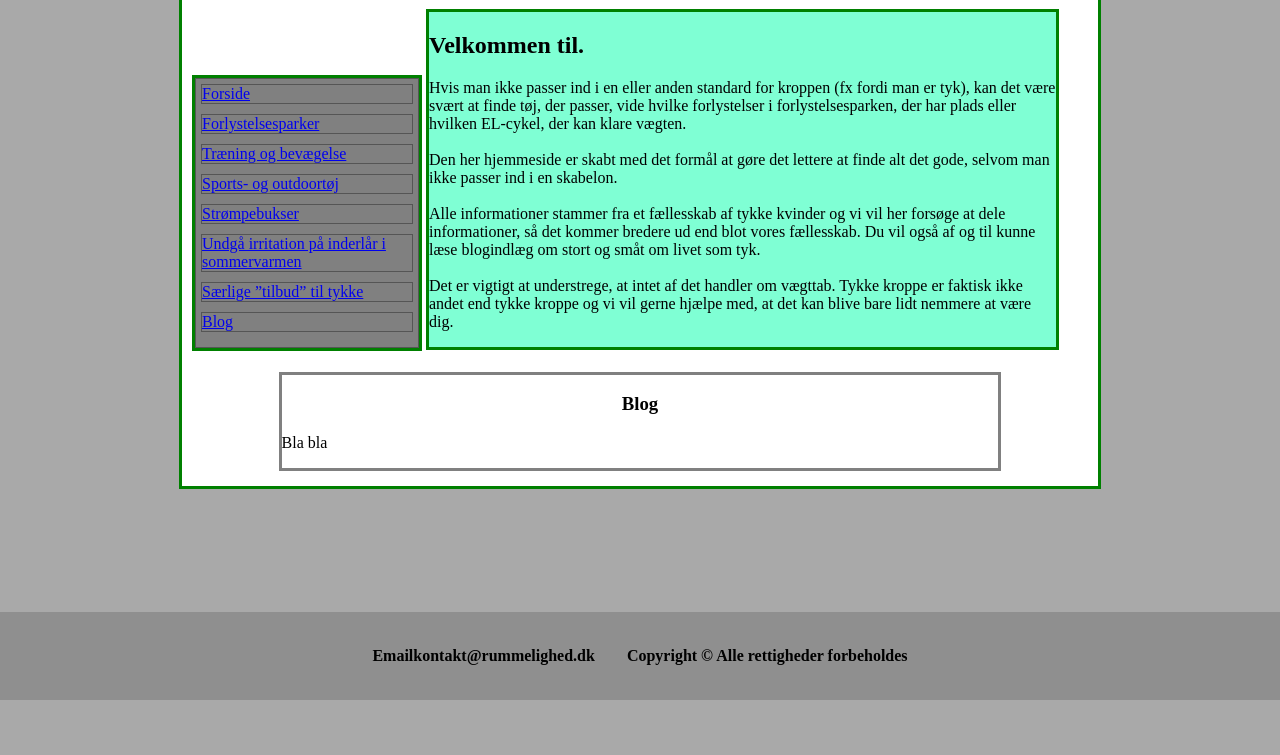
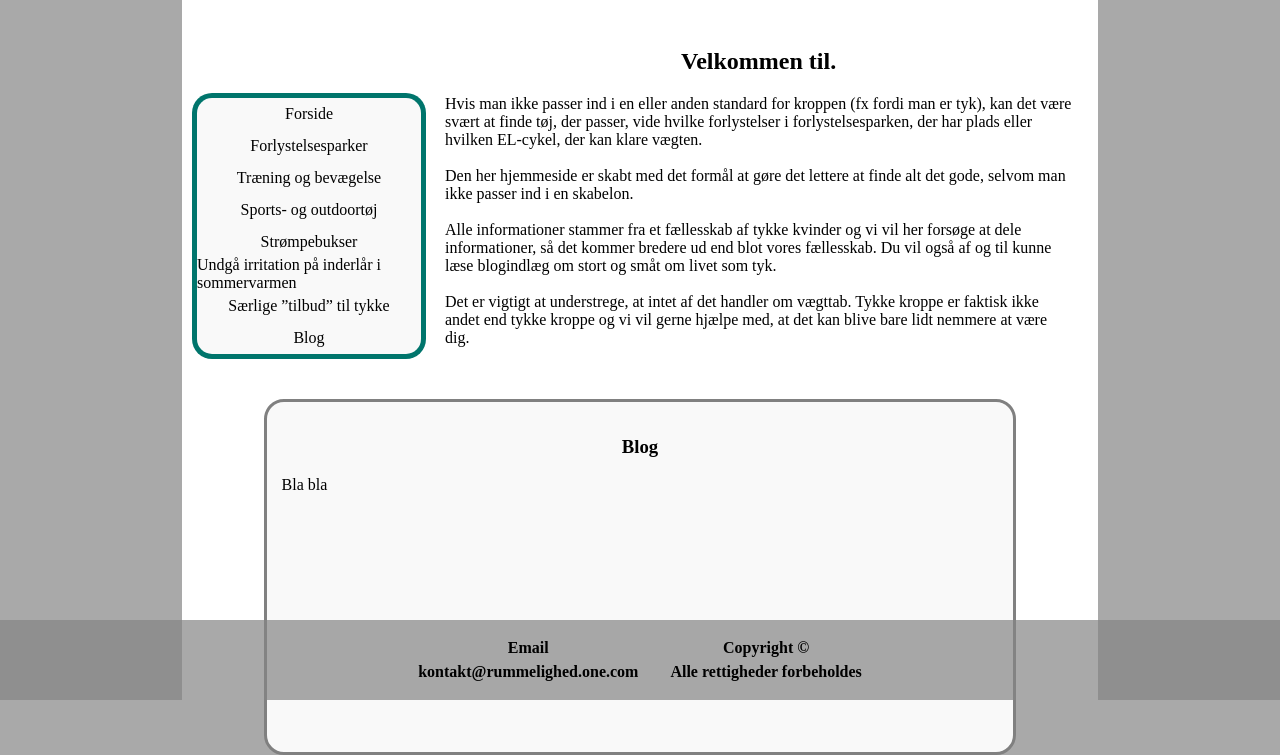
Before and after one commit to Rummelighed/Rummelighed.github.io, a plain HTML site: page index.html in a window 1280 px wide. Shown: the part 100-855 px from the top of the page. Before the commit the page ends 800 px from the top, so only its background shows below. Drawn offline with Linux system fonts and the light colour scheme.

Commit message:
holy shit it's so good guys

```diff
--- a/index.html
+++ b/index.html
@@ -13,37 +13,72 @@
     <div class="content">
         <h1>Rummelighed - plads til alle</h1>
         <div class="menu">
-            <ul>
-                <li class="dropdown">
-                    <a href="index.html">Forside</a>
+
+                <div class="dropdown">
+                    <a href="index.html" class="button" id="topbutton">Forside</a>
                     <div class="dropdown-content">
                         <a href="#">Link 1</a>
                         <a href="#">Link 2</a>
                         <a href="#">Link 3</a>
                     </div>
-                </li>
-                <li class="dropdown">
-                    <a href="#">Forlystelsesparker</a>
-                </li>
-                <li class="dropdown">
-                    <a href="#">Træning og bevægelse</a>
-                </li>
-                <li class="dropdown">
-                    <a href="#">Sports- og outdoortøj</a>
-                </li>
-                <li class="dropdown">
-                    <a href="#">Strømpebukser</a>
-                </li>
-                <li class="dropdown">
-                    <a href="#">Undgå irritation på inderlår i sommervarmen</a>
-                </li>
-                <li class="dropdown">
-                    <a href="#">Særlige ”tilbud” til tykke</a>
-                </li>
-                <li class="dropdown">
-                    <a href="#">Blog</a>
-                </li>
-            </ul>
+                </div>
+                <div class="dropdown">
+                    <a href="#" class="button">Forlystelsesparker</a>
+                    <div class="dropdown-content">
+                        <a href="#">Link 1</a>
+                        <a href="#">Link 2</a>
+                        <a href="#">Link 3</a>
+                    </div>
+                </div>
+                <div class="dropdown">
+                    <a href="#" class="button">Træning og bevægelse</a>
+                    <div class="dropdown-content">
+                        <a href="#">Link 1</a>
+                        <a href="#">Link 2</a>
+                        <a href="#">Link 3</a>
+                    </div>
+                </div>
+                <div class="dropdown">
+                    <a href="#" class="button">Sports- og outdoortøj</a>
+                    <div class="dropdown-content">
+                        <a href="#">Link 1</a>
+                        <a href="#">Link 2</a>
+                        <a href="#">Link 3</a>
+                    </div>
+                </div>
+                <div class="dropdown">
+                    <a href="#" class="button">Strømpebukser</a>
+                    <div class="dropdown-content">
+                        <a href="#">Link 1</a>
+                        <a href="#">Link 2</a>
+                        <a href="#">Link 3</a>
+                    </div>
+                </div>
+                <div class="dropdown">
+                    <a href="#" class="button">Undgå irritation på inderlår i sommervarmen</a>
+                    <div class="dropdown-content">
+                        <a href="#">Link 1</a>
+                        <a href="#">Link 2</a>
+                        <a href="#">Link 3</a>
+                    </div>
+                </div>
+                <div class="dropdown">
+                    <a href="#" class="button">Særlige ”tilbud” til tykke</a>
+                    <div class="dropdown-content">
+                        <a href="#">Link 1</a>
+                        <a href="#">Link 2</a>
+                        <a href="#">Link 3</a>
+                    </div>
+                </div>
+                <div class="dropdown">
+                    <a href="#" class="button" id="bottombutton">Blog</a>
+                    <div class="dropdown-content">
+                        <a href="#">Link 1</a>
+                        <a href="#">Link 2</a>
+                        <a href="#">Link 3</a>
+                    </div>
+                </div>
+
         </div>
         <div class="about">
             <h2>Velkommen til.</h2>
@@ -71,10 +106,13 @@
     <footer>
         <div class="footercontent">
             <p>Email</p>
-            <p>kontakt@rummelighed.dk</p>
+            <br>
+            <p>kontakt@rummelighed.one.com</p>
         </div>
         <div class="footercontent">
-            <p>Copyright &copy; Alle rettigheder forbeholdes</p>
+            <p>Copyright &copy;</p>
+            <br>
+            <p>Alle rettigheder forbeholdes</p>
         </div>
     </footer>
 </body>
--- a/style.css
+++ b/style.css
@@ -1,17 +1,20 @@
 body {
     background-color: darkgray;
     margin: 0;
+    height: 100vh;
 }
 
 h1 {
     text-align: center;
+    margin: 0;
+    padding: 30px;
 }
 
 .content {
     margin: 0 auto;
     width: 70%;
-    border: 3px solid green;
-    padding: 10px;
+    /* border: 3px solid green; */
+    padding: 0 10px;
     height: 100%;
     background-color: white;
 }
@@ -23,45 +26,70 @@ footer {
     background-color: rgb(133, 133, 133, 0.7);
     left: 0;
     text-align: center;
-    /*Align content equally centered*/
     display: flex;
     justify-content: center;
 }
 
 .footercontent {
-    /*Align content equally centered*/
-    display: flex;
+    display: inline;
     justify-content: center;
     margin: auto 0;
     color: black;
     font-weight: bold;
     margin: 1rem;
+    vertical-align: middle;
 }
 
 .footercontent p {
     line-height: 1.5;
     display: inline-block;
     vertical-align: middle;
+    margin: 0;
 }
 
 .menu {
     display: inline-block;
-    border: 3px solid green;
+    /* border: 3px solid green; */
     width: 25%;
-    background-color: gray;
+    background-color: rgb(0, 117, 108);
     margin: 1rem auto;
+    border-radius: 20px;
+    padding: 5px;
 }
 
-.menu ul {
-    list-style-type: none;
-    margin: 0;
-    padding: 5px;
-    border: 1px solid #555;
+.dropdown {
+    height: 2rem;
 }
 
-.menu li {
-    margin-bottom: 10px;
-    border: 1px solid #555;
+.button {
+    background-color: #f9f9f9;
+    border: none;
+    color: white;
+    text-decoration: none;
+    display: flex;
+    font-size: 16px;
+    cursor: pointer;
+    height: 100%;
+    width: 100%;
+    color: black;
+    justify-content: center;
+    align-items: center;
+  }
+
+.button:hover {
+    background-color: #f1f1f1;
+}
+
+#topbutton {
+    border-radius: 15px 15px 0 0;
+}
+
+#bottombutton {
+    border-radius: 0 0 15px 15px;
+}
+
+.dropdown:hover #bottombutton {
+    border-radius: 0;
 }
 
 /*DROPDOWN*/
@@ -70,40 +98,50 @@ footer {
     display: none;
     position: absolute;
     background-color: #f9f9f9;
-    min-width: 160px;
-    box-shadow: 0px 8px 16px 0px rgba(0,0,0,0.2);
+    min-width: 17.5%;
+    box-shadow: 0px 8px 16px 0px rgba(0, 0, 0, 0.2);
     z-index: 1;
-  }
+}
 
-  .dropdown-content a {
+.dropdown-content a {
     color: black;
     padding: 12px 16px;
     text-decoration: none;
     display: block;
-  }
+}
 
-  .dropdown-content a:hover {background-color: #f1f1f1}
+.dropdown-content a:hover {
+    background-color: #f1f1f1
+}
 
-  .dropdown:hover .dropdown-content {
+.dropdown:hover .dropdown-content {
     display: block;
-  }
+}
 
 /*END DROPDOWN*/
 
 .about {
     display: inline-block;
-    border: 3px solid green;
+    /* border: 3px solid green; */
     width: 70%;
-    background-color: aquamarine;
+    /* background-color: aquamarine; */
     margin: 1rem auto;
+    padding: 15px;
+}
+
+.about h2 {
+    text-align: center;
 }
 
 .blog {
     display: block;
     width: 80%;
+    height: 40%;
     border: 3px solid grey;
     margin: 5px auto;
-    background-color: white;
+    background-color: #f9f9f9;
+    padding: 15px;
+    border-radius: 20px;
 }
 
 .blog h3 {
```
